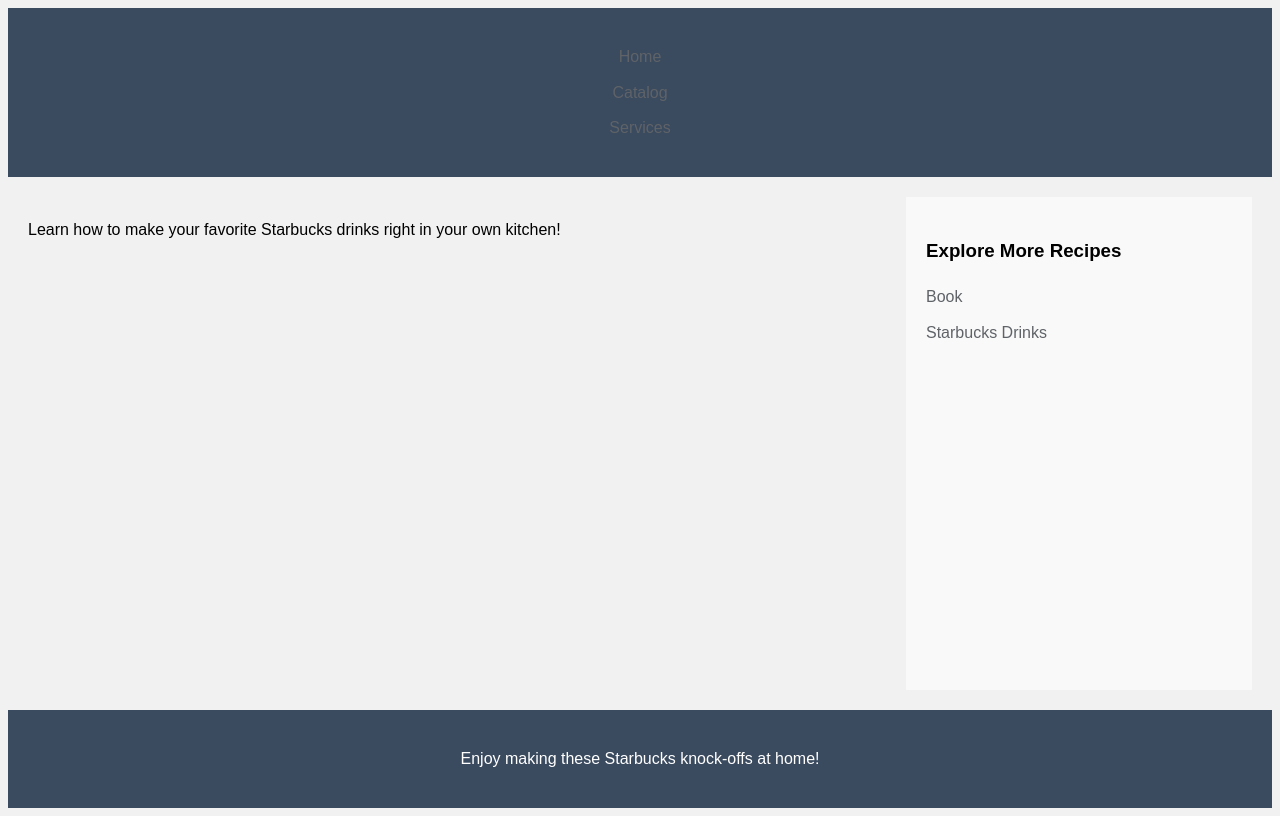
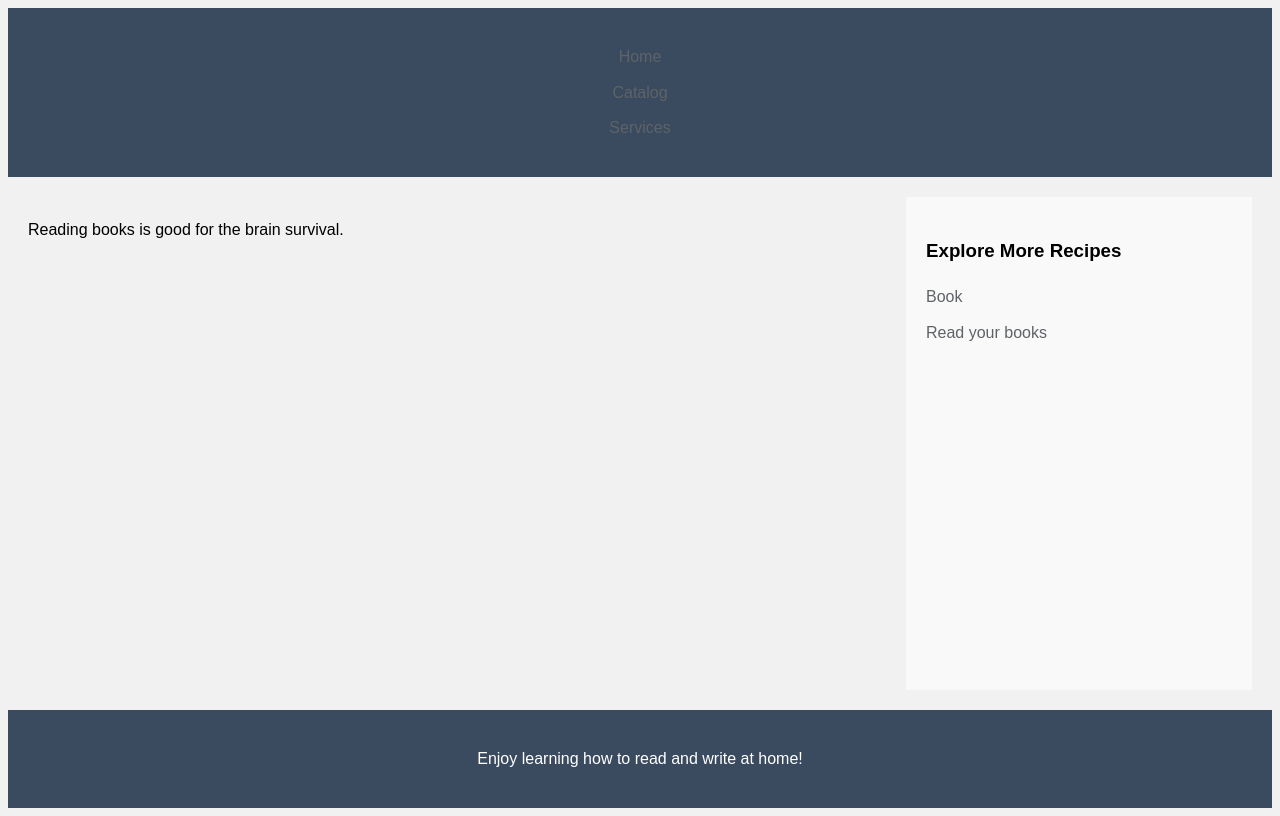
Before and after one commit to flashyzee/Plaintown-Library-System, a plain HTML site: page index.html in a window 1280 px wide. Drawn offline with Linux system fonts and the light colour scheme.

Commit message:
Update index.html

```diff
--- a/index.html
+++ b/index.html
@@ -21,7 +21,7 @@
         <main>
             <article>
                 <h2></h2>
-                <p>Learn how to make your favorite Starbucks drinks right in your own kitchen!</p>
+                <p>Reading books is good for the brain survival.</p>
             </article>
 
             <aside>
@@ -29,14 +29,14 @@
                 <nav>
                     <ul>
                         <li><a href="examples.html">Book</a></li>
-                        <li><a href="examples.html">Starbucks Drinks</a></li>
+                        <li><a href="examples.html"> Read your books</a></li>
                     </ul>
                 </nav>
             </aside>
         </main>
 
         <footer>
-            <p>Enjoy making these Starbucks knock-offs at home!</p>
+            <p>Enjoy learning how to read and write at home!</p>
         </footer>
     </div>
 </body>
```
